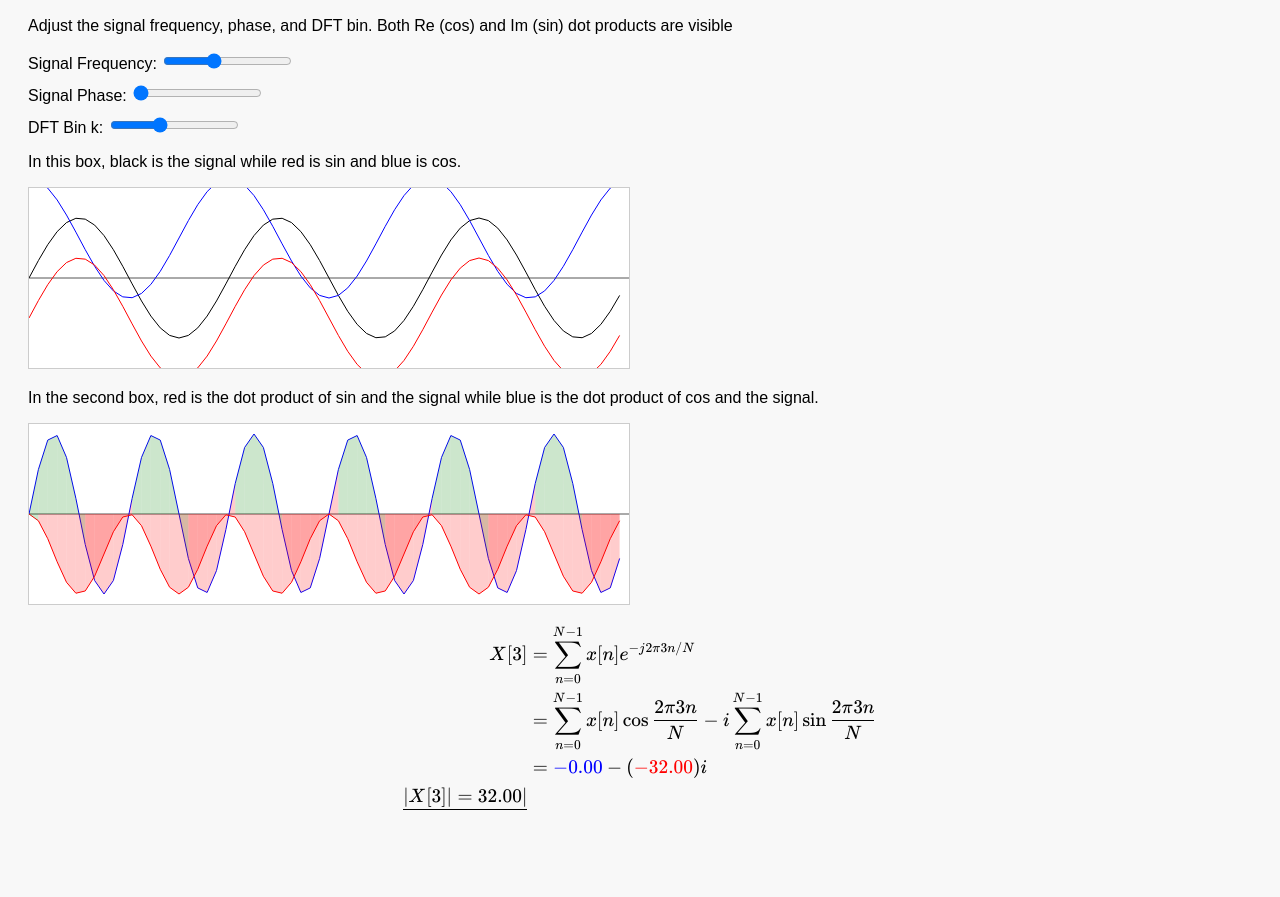
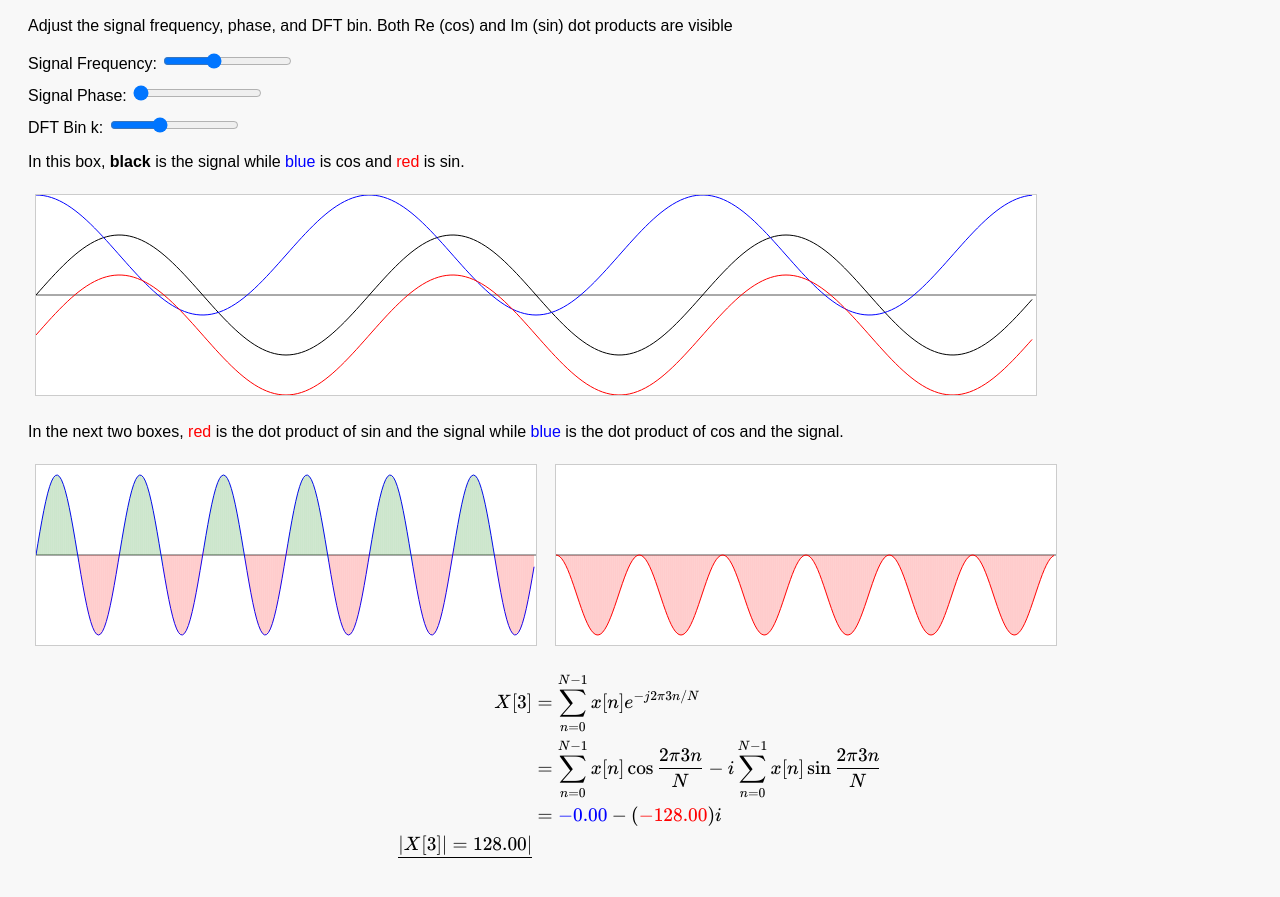
Before and after one commit to sensei-huang/HTML-demo, a plain HTML site: page dft.html in a window 1280 px wide. Shown: the part 79-976 px from the top of the page. Before the commit the page ends 939 px from the top, so only its background shows below. Drawn offline with nearby package versions, Linux system fonts and the light colour scheme.

Commit message:
Update dft.html

```diff
--- a/dft.html
+++ b/dft.html
@@ -9,7 +9,7 @@
   onload="renderMathInElement(document.body);"></script>
 <style>
   body { font-family: sans-serif; padding: 20px; background: #f8f8f8; }
-  canvas { border: 1px solid #ccc; background: white; display: block; margin-bottom: 20px; }
+  canvas { border: 1px solid #ccc; background: white; display: inline-block; margin: 7px; }
   label { display: block; margin-top: 10px; }
   .value { font-weight: bold; }
 </style>
@@ -35,20 +35,21 @@ Both Re (cos) and Im (sin) dot products are visible</p>
 </label>
 
 <p>
-In this box, black is the signal while red is sin and blue is cos.
+In this box, <b>black</b> is the signal while <span style="color: blue;">blue</span> is cos and <span style="color: red;">red</span> is sin.
 </p>
-<canvas id="signalCanvas" width="600" height="180"></canvas>
+<canvas id="signalCanvas" width="1000" height="200"></canvas>
 <p>
-In the second box, red is the dot product of sin and the signal while blue is the dot product of cos and the signal.
+In the next two boxes, <span style="color: red;">red</span> is the dot product of sin and the signal while <span style="color: blue;">blue</span> is the dot product of cos and the signal.
 </p>
-<canvas id="productCanvas" width="600" height="180"></canvas>
+<canvas id="cosCanvas" width="500" height="180"></canvas>
+<canvas id="sinCanvas" width="500" height="180"></canvas>
 <p>
 
 <div id="formula"></div>
 
 
 <script>
-const N = 64;
+const N = 256;
 
 // Draw wave with zero line
 function drawWaveWithZero(ctx, arrList, colorList, offsetList) {
@@ -167,8 +168,10 @@ function update(){
   drawWaveWithZero(ctx1,[signal, cosk, sink],["black","blue","red"],[0,-40,40]);
 
   // Draw dot product waves: both xcos and xsin
-  let ctx2 = productCanvas.getContext("2d");
-  drawWaveShaded(ctx2,[xcos,xsin],["blue","red"]);
+  let ctx2 = cosCanvas.getContext("2d");
+  drawWaveShaded(ctx2,[xcos],["blue"]);
+  let ctx3 = sinCanvas.getContext("2d");
+  drawWaveShaded(ctx3,[xsin],["red"]);
 
   // Dynamic formula
   let formulaDiv = document.getElementById("formula");
```
